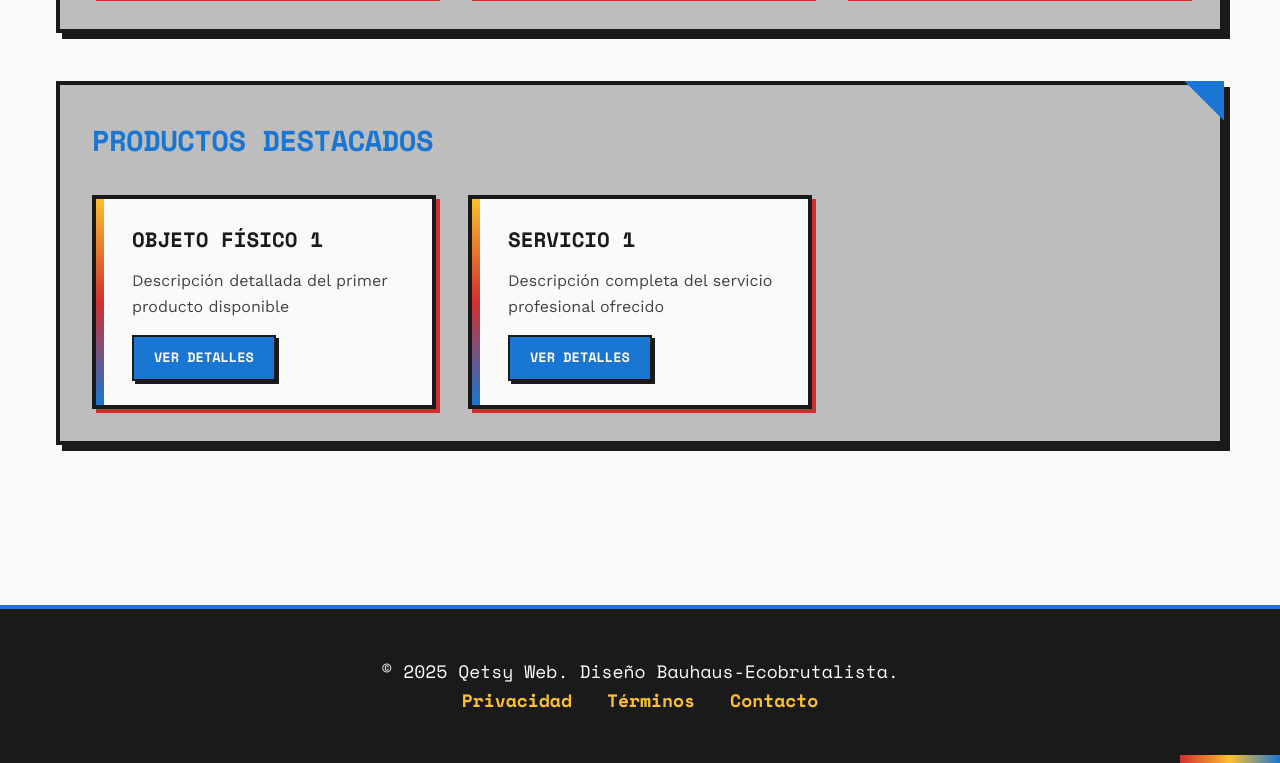
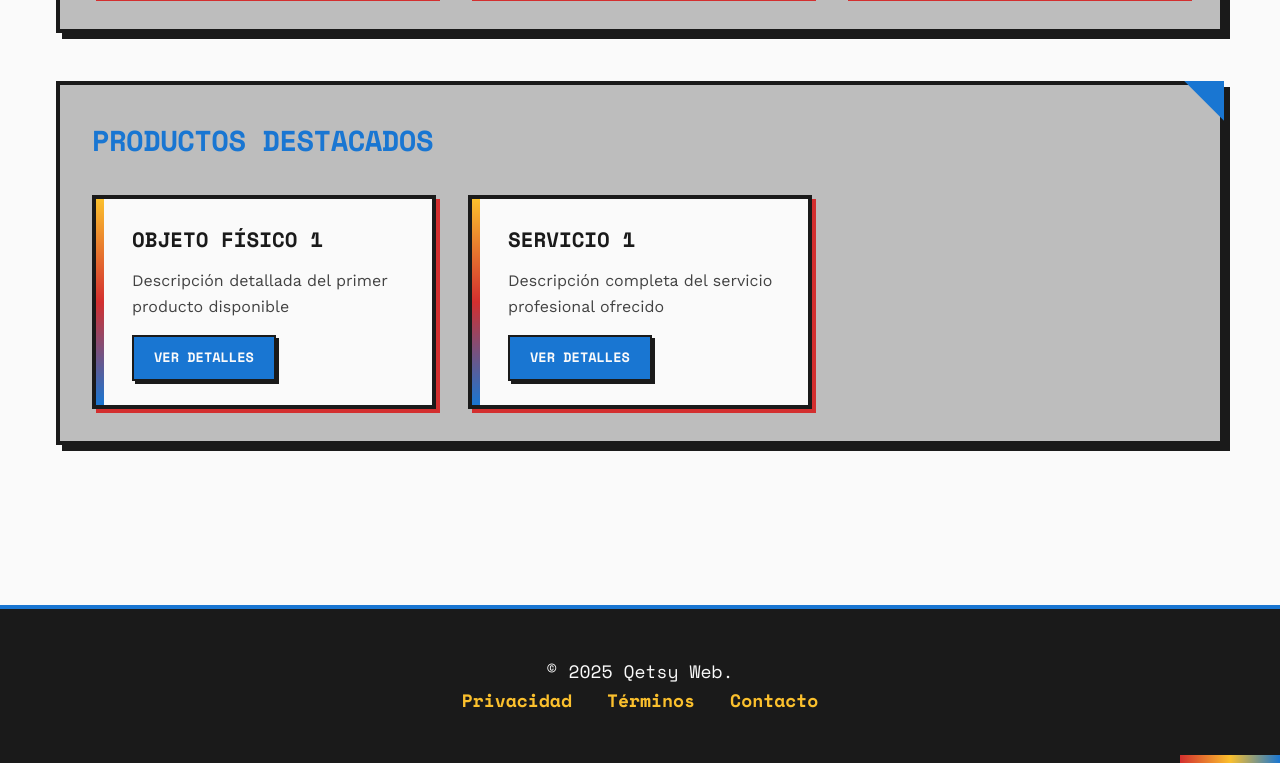
Before and after one commit to qetsy-web/qetsy-web.github.io, a plain HTML site: page index.html in a window 1280 px wide. Shown: the part 809-1572 px from the top of the page. Drawn offline with nearby package versions, Linux system fonts and the light colour scheme.

Commit message:
changed first p of footer container

```diff
--- a/index.html
+++ b/index.html
@@ -489,7 +489,7 @@
 
   <!-- Footer -->
   <div class="footer-container">
-    <p>&copy; 2025 Qetsy Web. Diseño Bauhaus-Ecobrutalista.</p>
+    <p>&copy; 2025 Qetsy Web.</p>
     <div>
       <a href="#privacidad">Privacidad</a>
       <a href="#terminos">Términos</a>
```
